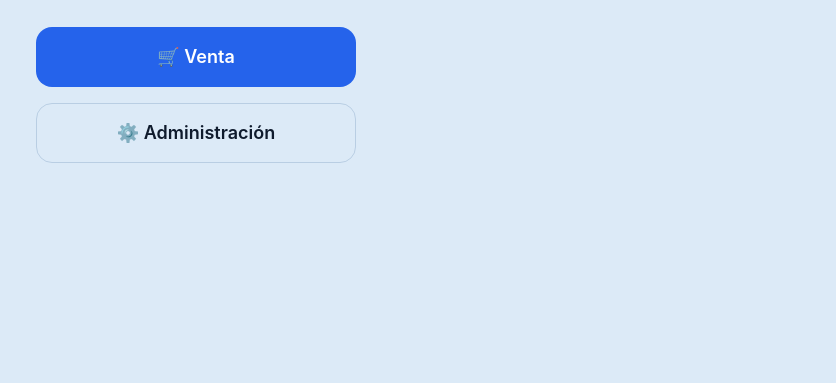
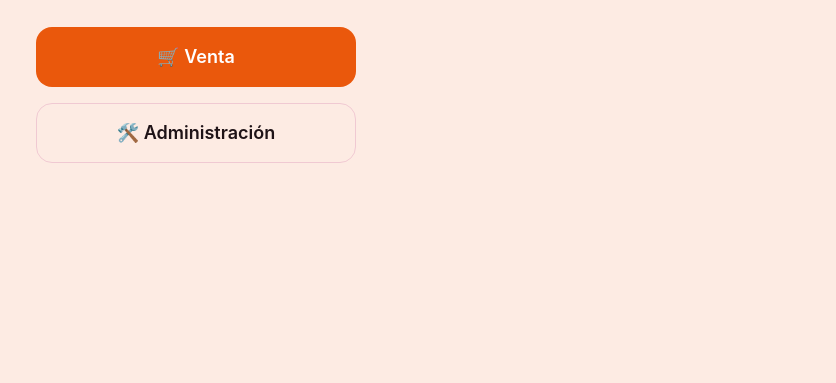
Before and after one commit to AlbertoVelazquez11/MercaditoShopAPP, a website with bundled scripts: page Codigo/index.html in a window 1280 px wide. Shown: the part 417-800 px from the top of the page, without its empty margins (444-1280 px from the left). Built offline with nearby package versions, Linux system fonts and the light colour scheme.

Commit message:
style(ui): orange/pink palette and hammer-wrench admin emoji

```diff
--- a/Codigo/css/variables.css
+++ b/Codigo/css/variables.css
@@ -1,10 +1,10 @@
 :root {
   /* Paleta */
-  --c-primary: #2563EB;
-  --c-primary-strong: #1D4ED8;
+  --c-primary: #EA580C;
+  --c-primary-strong: #C2410C;
   --c-violet: #7C3AED;
-  --c-accent: #EA580C;
-  --c-accent-strong: #C2410C;
+  --c-accent: #DB2777;
+  --c-accent-strong: #BE185D;
   --c-success: #16A34A;
   --c-success-strong: #15803D;
   --c-danger: #DC2626;
@@ -13,12 +13,12 @@
   --c-warning-soft: #FEF3C7;
   --c-success-soft: #DCFCE7;
 
-  --c-bg: #DCEAF7;
-  --c-surface: #EDF4FB;
-  --c-surface-2: #E1EDF8;
-  --c-border: #B9CEE3;
-  --c-text: #0F1B2D;
-  --c-text-muted: #3E5879;
+  --c-bg: #FDEBE3;
+  --c-surface: #FDF2F4;
+  --c-surface-2: #FAE3E8;
+  --c-border: #F0C9D2;
+  --c-text: #1F1317;
+  --c-text-muted: #7A4B56;
   --c-text-invert: #FFFFFF;
 
   /* Tipografía (sistema iOS: -apple-system / SF) */
--- a/Codigo/index.html
+++ b/Codigo/index.html
@@ -3,7 +3,7 @@
 <head>
   <meta charset="UTF-8" />
   <meta name="viewport" content="width=device-width, initial-scale=1, maximum-scale=1, user-scalable=no, viewport-fit=cover" />
-  <meta name="theme-color" content="#DCEAF7" />
+  <meta name="theme-color" content="#FDEBE3" />
   <meta name="apple-mobile-web-app-capable" content="yes" />
   <meta name="mobile-web-app-capable" content="yes" />
   <meta name="apple-mobile-web-app-status-bar-style" content="black-translucent" />
--- a/Codigo/js/views/home.js
+++ b/Codigo/js/views/home.js
@@ -14,7 +14,7 @@ export const home = {
       <div class="home__brand">${escapeHtml(cfg.nombreNegocio)}</div>
       <div class="home__actions">
         <a class="btn btn--primary" href="#/venta">🛒 Venta</a>
-        <a class="btn btn--ghost" href="#/admin">⚙️ Administración</a>
+        <a class="btn btn--ghost" href="#/admin">🛠️ Administración</a>
       </div>
     `;
     container.appendChild(view);
```
